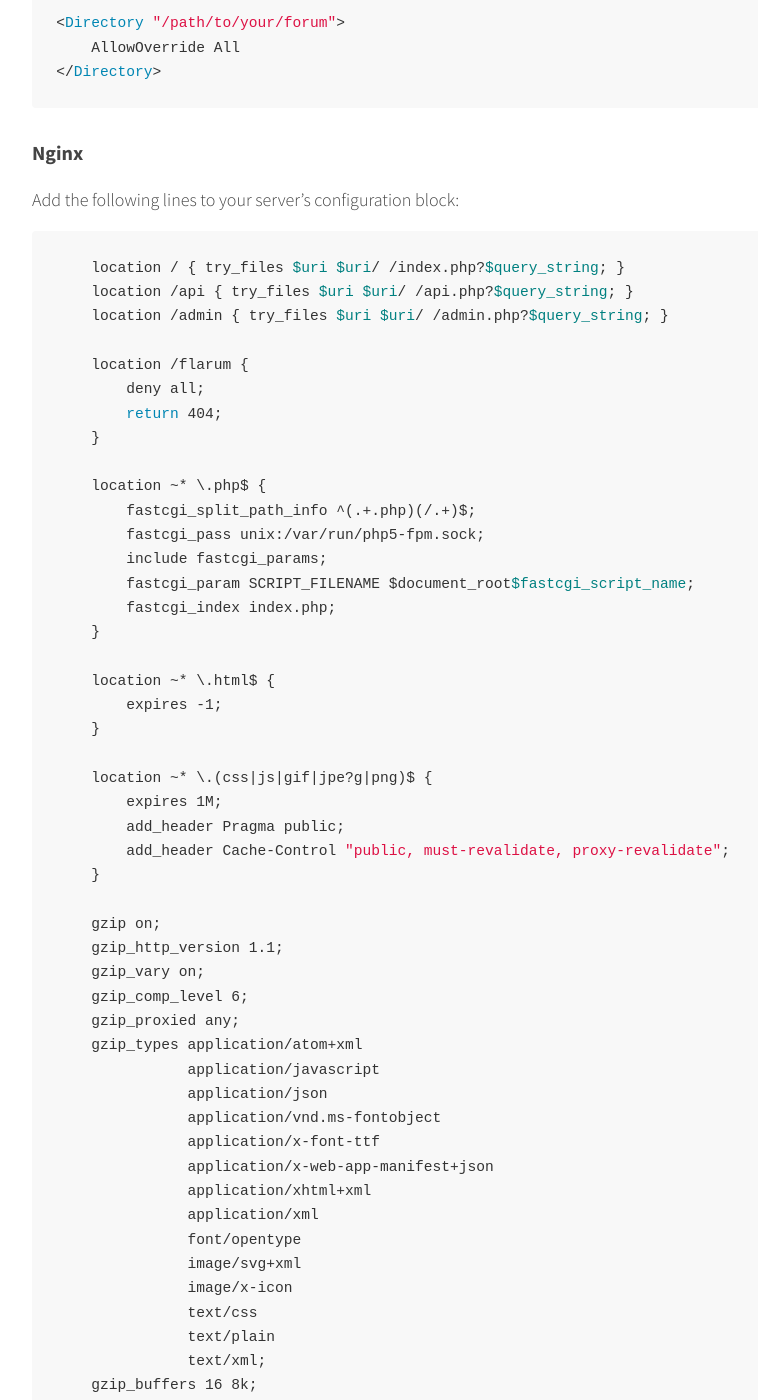
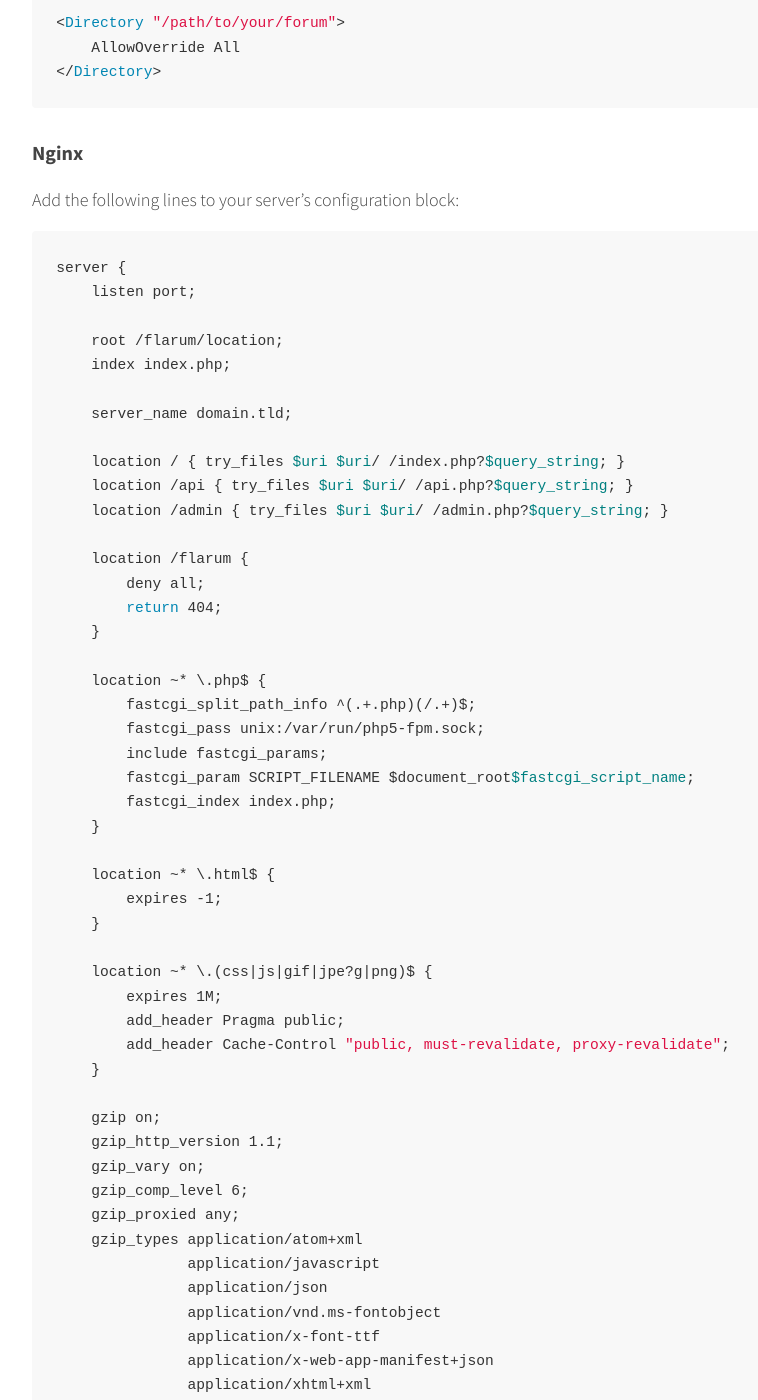
Before and after one commit to flarum/flarum.github.io, a Jekyll site: the page built from _docs/installation.md, in a window 1280 px wide and 1400 px high, scrolled down 1813 px. Shown: the whole window, without its empty margins (363-1121 px from the left). Built offline with Jekyll 4.4.1, drawn with Linux system fonts in a browser that asks for light colours; nearby versions of some CDN libraries; comment, search, counter and statistics services are not loaded.

Commit message:
Update nginx config
Resolves https://github.com/flarum/core/issues/955
#955

````diff
--- a/_docs/installation.md
+++ b/_docs/installation.md
@@ -63,6 +63,14 @@ Flarum includes a `.htaccess` file – make sure it's been uploaded correctly.
 Add the following lines to your server's configuration block:
 
 ```
+server {
+    listen port;
+
+    root /flarum/location;
+    index index.php;
+
+    server_name domain.tld;
+
     location / { try_files $uri $uri/ /index.php?$query_string; }
     location /api { try_files $uri $uri/ /api.php?$query_string; }
     location /admin { try_files $uri $uri/ /admin.php?$query_string; }
@@ -111,6 +119,7 @@ Add the following lines to your server's configuration block:
                text/xml;
     gzip_buffers 16 8k;
     gzip_disable "MSIE [1-6]\.(?!.*SV1)";
+}
 ```
 
 <a name="lighttpd"></a>
````
